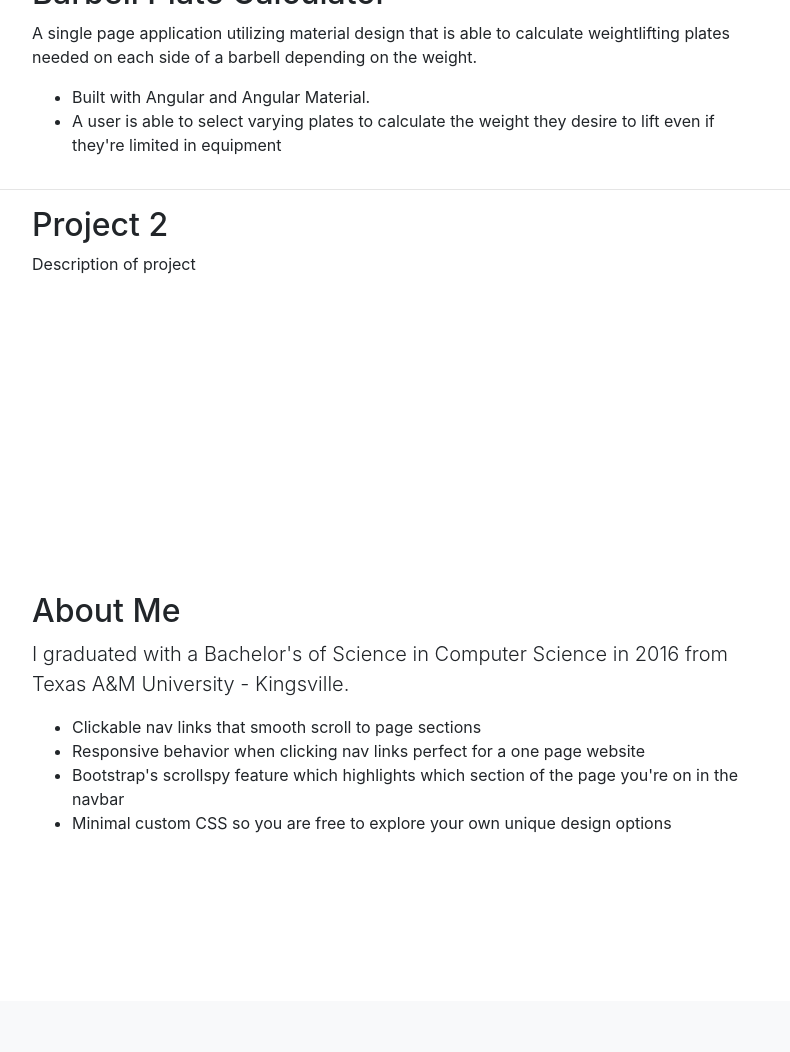
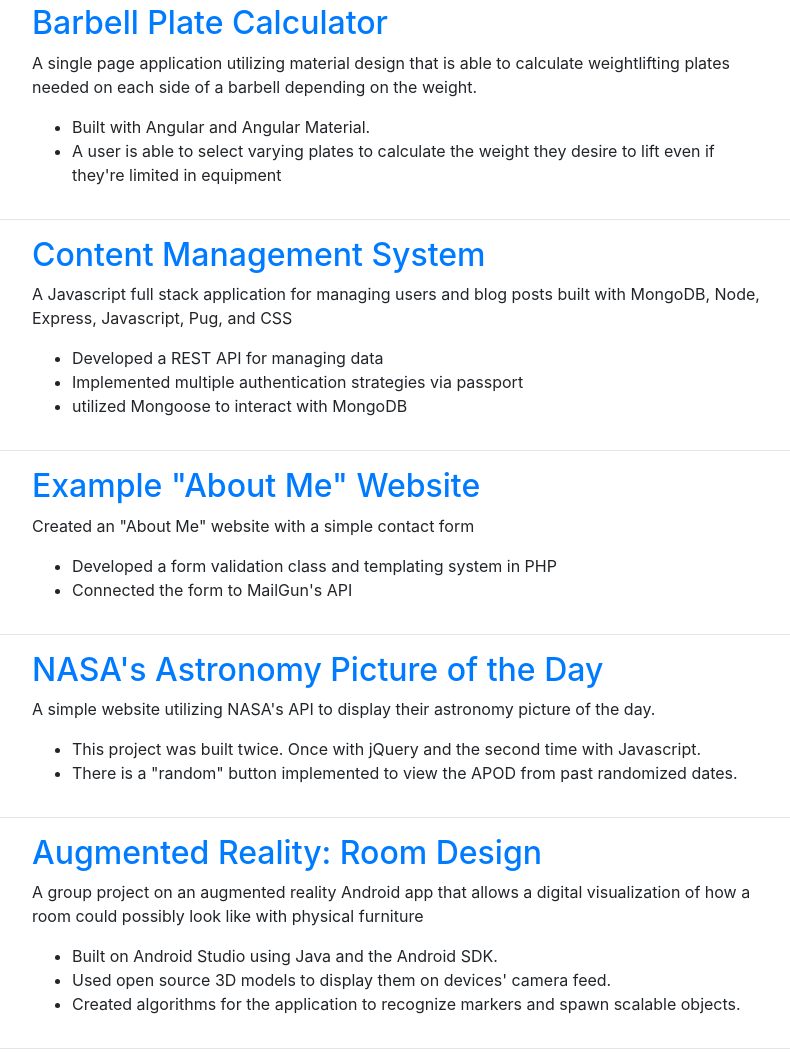
Before and after one commit to salinas-manuel/salinas-manuel.github.io, a website with bundled scripts: page index.html in a window 1280 px wide. Shown: the part 926-1978 px from the top of the page, without its empty margins (243-1033 px from the left). Built offline with nearby package versions, Linux system fonts and the light colour scheme.

Commit message:
Modified project info and other HTML

```diff
--- a/css/scrolling-nav.css
+++ b/css/scrolling-nav.css
@@ -17,7 +17,3 @@ header {
 section {
   padding: 150px 0;
 }
-
-sub-section {
-  padding: 80px 0;
-}
--- a/index.html
+++ b/index.html
@@ -46,7 +46,7 @@
     <header class="bg-primary text-white">
       <div class="container text-center">
         <h1>Manuel Salinas</h1>
-        <p class="lead">I'm an aspiring full stack web developer in Chicago, Illinois.</p>
+        <p class="lead">Hello, I'm an aspiring full stack web developer in Chicago, Illinois.</p>
       </div>
     </header>
 
@@ -55,17 +55,17 @@
         <div class="row">
           <div class="col-lg-8 mx-auto">
             <h2>Portfolio</h2>
-            <p class="lead">Description of collected projects</p>
+            <p class="lead">Below you can find some projects I've worked on in order to expand my knowledge on the respective language/technology the project uses.</p>
           </div>
         </div>
       </div>
     </section>
-    <section id="portfolio-content">
-      <article>
+    <section class="portfolio-content">
+
       <div class="container">
         <div class="row">
           <div class="col-lg-8 mx-auto">
-              <h2>Barbell Plate Calculator</h2>
+            <h2><a href="https://github.com/salinas-manuel/barbell-plate-calculator">Barbell Plate Calculator</a></h2>
             <p>A single page application utilizing material design that is able to calculate weightlifting plates needed on each side of a barbell depending on the weight.</p>
             <ul>
               <li>Built with Angular and Angular Material.</li>
@@ -74,16 +74,62 @@
           </div>
         </div>
       </div>
-      </article>
+
       <hr>
       <div class="container">
         <div class="row">
           <div class="col-lg-8 mx-auto">
-              <h2>Project 2</h2>
-              <p>Description of project</p>
+            <h2><a href="https://github.com/salinas-manuel/mean.example.com">Content Management System</a></h2>
+            <p>A Javascript full stack application for managing users and blog posts built with MongoDB, Node, Express, Javascript, Pug, and CSS</p>
+            <ul>
+              <li>Developed a REST API for managing data</li>
+              <li>Implemented multiple authentication strategies via passport</li>
+              <li>utilized Mongoose to interact with MongoDB</li>
+            </ul>
           </div>
         </div>
       </div>
+      <hr>
+      <div class="container">
+        <div class="row">
+          <div class="col-lg-8 mx-auto">
+            <h2><a href="https://github.com/salinas-manuel/example.com">Example "About Me" Website</a></h2>
+            <p>Created an "About Me" website with a simple contact form</p>
+            <ul>
+              <li>Developed a form validation class and templating system in PHP</li>
+              <li>Connected the form to MailGun's API</li>
+            </ul>
+          </div>
+        </div>
+      </div>
+      <hr>
+      <div class="container">
+        <div class="row">
+          <div class="col-lg-8 mx-auto">
+            <h2><a href="https://github.com/salinas-manuel/nasa">NASA's Astronomy Picture of the Day</a></h2>
+            <p>A simple website utilizing NASA's API to display their astronomy picture of the day. </p>
+            <ul>
+              <li>This project was built twice. Once with jQuery and the second time with Javascript.</li>
+              <li>There is a "random" button implemented to view the APOD from past randomized dates.</li>
+            </ul>
+          </div>
+        </div>
+      </div>
+      <hr>
+      <div class="container">
+        <div class="row">
+          <div class="col-lg-8 mx-auto">
+            <h2><a href="https://github.com/lucasrmunoz/TAMUK-Augment-Room-Design">Augmented Reality: Room Design</a></h2>
+            <p>A group project on an augmented reality Android app that allows a digital visualization of how a room could possibly look like with physical furniture</p>
+            <ul>
+              <li>Built on Android Studio using Java and the Android SDK.</li>
+              <li>Used open source 3D models to display them on devices' camera feed.</li>
+              <li>Created algorithms for the application to recognize markers and spawn scalable objects.</li>
+            </ul>
+          </div>
+        </div>
+      </div>
+      <hr>
     </section>
 
     <section id="about">
@@ -91,13 +137,7 @@
         <div class="row">
           <div class="col-lg-8 mx-auto">
             <h2>About Me</h2>
-            <p class="lead">I graduated with a Bachelor's of Science in Computer Science in 2016 from Texas A&M University - Kingsville.</p>
-            <ul>
-              <li>Clickable nav links that smooth scroll to page sections</li>
-              <li>Responsive behavior when clicking nav links perfect for a one page website</li>
-              <li>Bootstrap's scrollspy feature which highlights which section of the page you're on in the navbar</li>
-              <li>Minimal custom CSS so you are free to explore your own unique design options</li>
-            </ul>
+            <p class="lead">I graduated with a Bachelor's of Science in Computer Science in 2016 from Texas A&M University - Kingsville. I'm originally from South Texas but moved to Chicago in 2017.</p>
           </div>
         </div>
       </div>
```
Also changed, not shown: README.md (deleted). Lines whose indentation alone changed are shown as unchanged.
